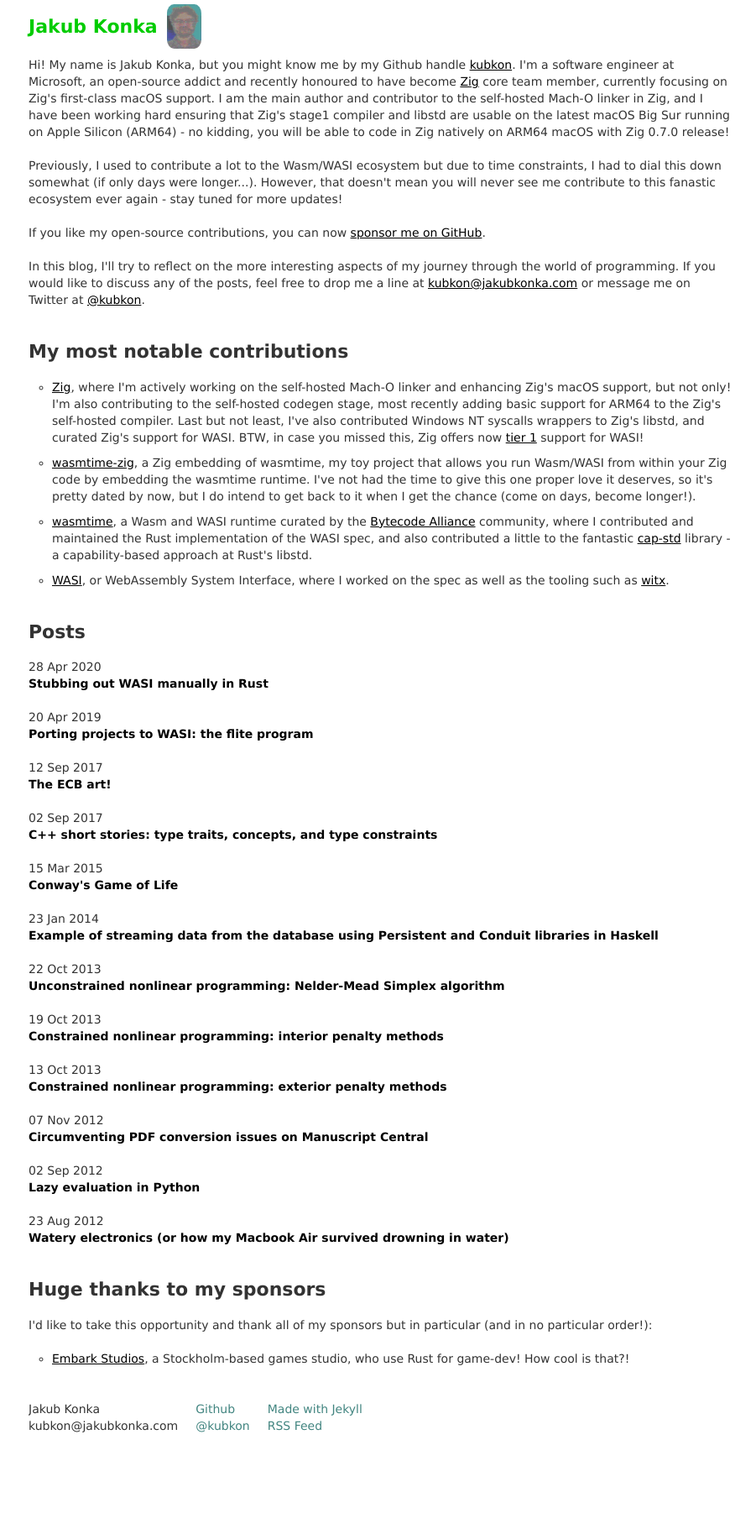
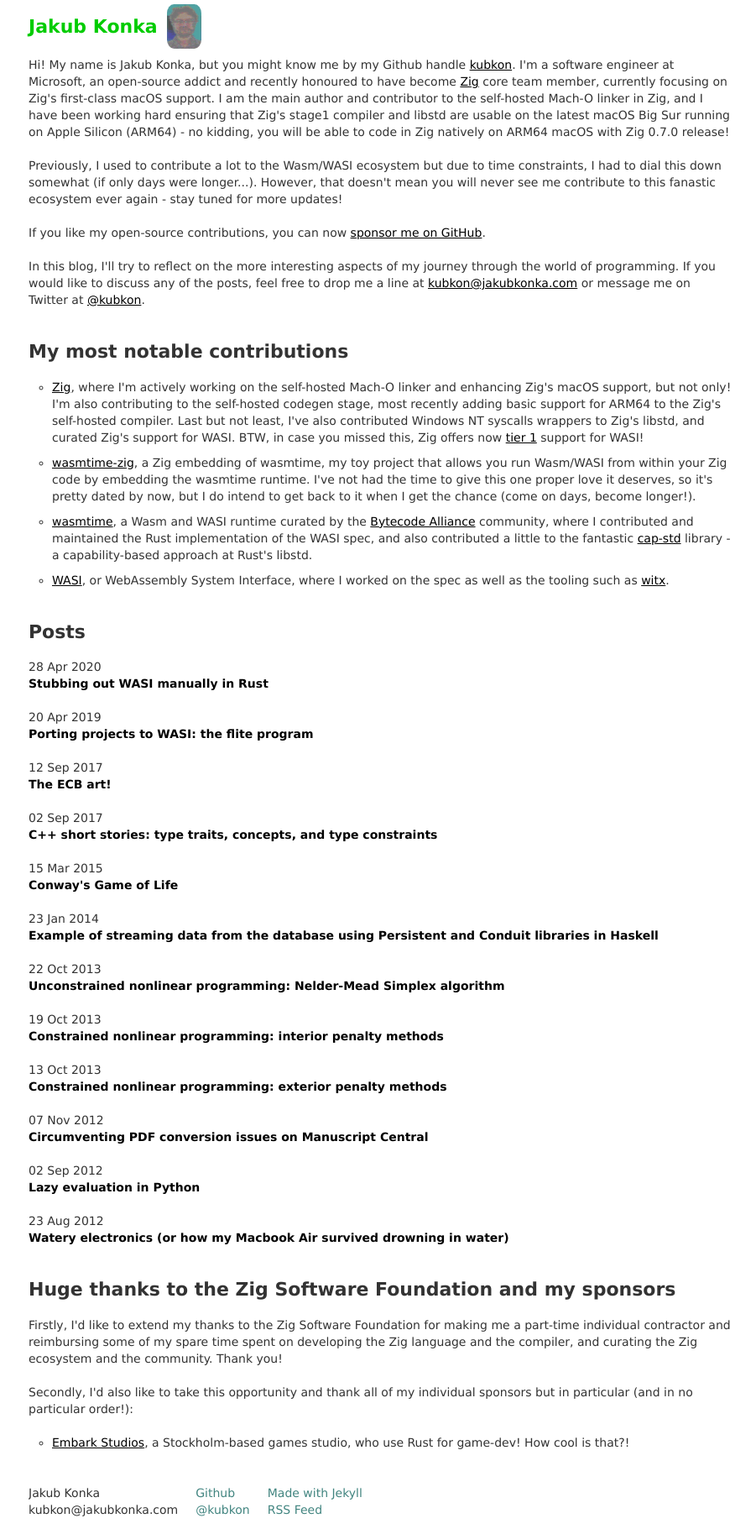
Before and after one commit to kubkon/kubkon.github.com, a Jekyll site: the page built from index.html, in a window 1280 px wide. Shown: the whole page at 84% size, without its empty margins (186-1087 px from the left). Built offline with Jekyll 4.4.1, drawn with Linux system fonts in a browser that asks for light colours; before the commit the page ends 1728 px from its top, so only the background shows below that; grey boxes are pictures that could not be loaded.

Commit message:
Update landing page

```diff
--- a/index.html
+++ b/index.html
@@ -51,8 +51,9 @@
 </div>
 
 <div class="divs">
-  <h1>Huge thanks to my sponsors</h1>
-  <p>I'd like to take this opportunity and thank all of my sponsors but in particular (and in no particular order!):</p>
+  <h1>Huge thanks to the Zig Software Foundation and my sponsors</h1>
+  <p>Firstly, I'd like to extend my thanks to the Zig Software Foundation for making me a part-time individual contractor and reimbursing some of my spare time spent on developing the Zig language and the compiler, and curating the Zig ecosystem and the community. Thank you!</p>
+  <p>Secondly, I'd also like to take this opportunity and thank all of my individual sponsors but in particular (and in no particular order!):</p>
   <ul class="lists">
     <li><a href="https://www.embark-studios.com/">Embark Studios</a>, a Stockholm-based games studio, who use Rust for game-dev! How cool is that?!</li>
   </ul>
```
